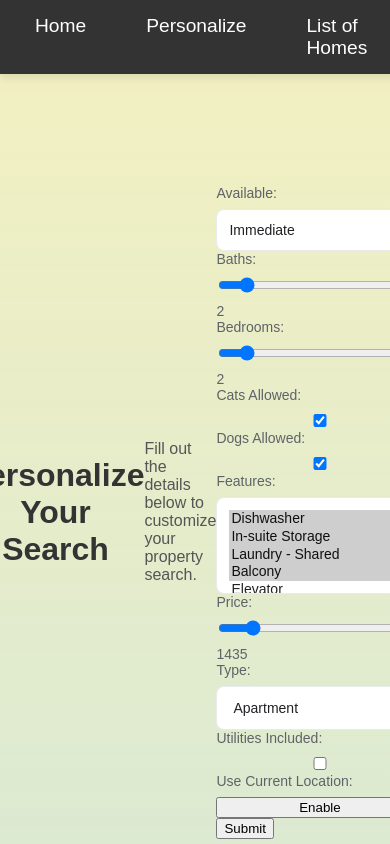
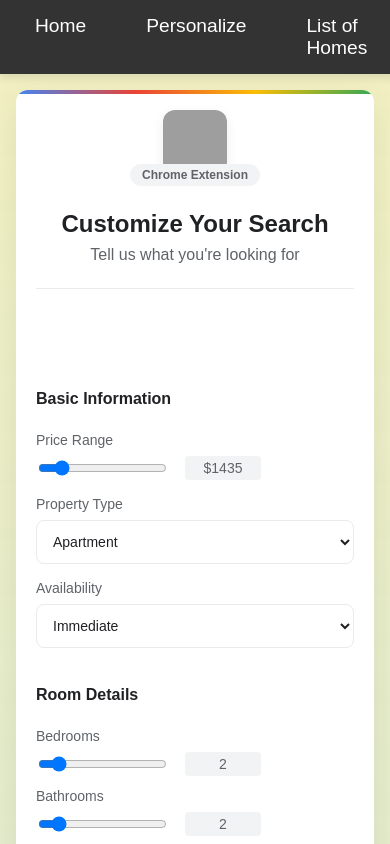
Before and after one commit to HomeHop/HomeHop, a React (Create React App) app in the folder frontend/: page / in a window 390 px wide. Both pictures are taken after a click on the item "Personalize". Built offline with nearby package versions, Linux system fonts and the light colour scheme; grey boxes are pictures that could not be loaded; the HTML template or start-up script is replaced by a standard one.

Commit message:
design pretty

```diff
--- a/frontend/src/components/Personalized/Personalized.css
+++ b/frontend/src/components/Personalized/Personalized.css
@@ -313,4 +313,97 @@ select:focus {
   .form-section {
       gap: 1rem;
   }
+
+  /* Keep all the previous CSS styles and add/modify these: */
+
+/* Loading States */
+.loading-overlay {
+  position: absolute;
+  top: 0;
+  left: 0;
+  right: 0;
+  bottom: 0;
+  background: rgba(255, 255, 255, 0.9);
+  display: flex;
+  justify-content: center;
+  align-items: center;
+  border-radius: 16px;
+  z-index: 10;
 }
+
+.loading-spinner {
+  width: 40px;
+  height: 40px;
+  border: 3px solid #E8EAED;
+  border-radius: 50%;
+  border-top-color: #4285F4;
+  animation: spin 1s linear infinite;
+}
+
+.chrome-card.loading {
+  position: relative;
+}
+
+/* Range Input Styling */
+.range-input {
+  display: flex;
+  align-items: center;
+  gap: 1rem;
+}
+
+.range-value {
+  min-width: 60px;
+  padding: 0.25rem 0.5rem;
+  background: #F2F3F5;
+  border-radius: 4px;
+  text-align: center;
+  font-size: 0.875rem;
+  color: #5F6368;
+}
+
+/* Features Select Styling */
+.features-select {
+  position: relative;
+}
+
+.features-select select {
+  width: 100%;
+  min-height: 120px;
+  padding: 0.5rem;
+  border: 1px solid #E8EAED;
+  border-radius: 8px;
+  font-size: 0.875rem;
+  color: #202124;
+}
+
+.features-select .helper-text {
+  margin-top: 0.5rem;
+  font-size: 0.75rem;
+  color: #5F6368;
+  text-align: right;
+}
+
+/* Range Group */
+.range-group {
+  display: flex;
+  flex-direction: column;
+  gap: 1rem;
+}
+
+@keyframes spin {
+  to {
+    transform: rotate(360deg);
+  }
+}
+
+/* Additional responsive adjustments */
+@media (max-width: 768px) {
+  .range-group {
+    gap: 0.75rem;
+  }
+
+  .features-select select {
+    min-height: 100px;
+  }
+}
+}
--- a/frontend/src/components/Personalized/Personalized.js
+++ b/frontend/src/components/Personalized/Personalized.js
@@ -163,37 +163,142 @@ const Personalize = ({ submitPreferences }) => {
 
 return (
   <div className="personalize-section">
-      <h1>Personalize Your Search</h1>
-      <p>Fill out the details below to customize your property search.</p>
-      {/* blur the form when loading */}
-      {/* {loading && <div className="loading-spinner"></div>} */}
-      <form className="personalize-form" onSubmit={handleSubmit}>
+    <div className={`chrome-card ${loading ? 'loading' : ''}`}>
+      <div className="content-wrapper">
+        {/* Header */}
+        <div className="extension-header fade-in">
+          <div className="logo-container">
+            <img src="../images/icon.png" alt="HomeHop Extension" className="extension-logo" />
+            <div className="chrome-badge">Chrome Extension</div>
+          </div>
+          <h1>Customize Your Search</h1>
+          <p className="subtitle">Tell us what you're looking for</p>
+          <div className="divider"></div>
+        </div>
+
+        {/* Form */}
+        <form className="preferences-form slide-up" onSubmit={handleSubmit}>
+          <div className="form-grid">
+            {/* Basic Info Section */}
+            <div className="form-section">
+              <h2>Basic Information</h2>
+              <div className="input-group">
                 <label>
-          Available:
-          <input type="text" name="available" value={preferences.available} onChange={handleChange} />
+                  Price Range
+                  <div className="range-input">
+                    <input
+                      type="range"
+                      name="price"
+                      min="0"
+                      max="10000"
+                      value={preferences.price}
+                        onChange={handleChange}
+                      />
+                      <span className="range-value">${preferences.price}</span>
+                    </div>
+                  </label>
+                </div>
+
+                <div className="input-group">
+                  <label>
+                    Property Type
+                    <select name="type" value={preferences.type} onChange={handleChange}>
+                      <option value="Apartment">Apartment</option>
+                      <option value="House">House</option>
+                      <option value="Studio">Studio</option>
+                      <option value="Condo">Condo</option>
+                    </select>
+                  </label>
+                </div>
+
+                <div className="input-group">
+                  <label>
+                    Availability
+                    <select name="available" value={preferences.available} onChange={handleChange}>
+                      <option value="Immediate">Immediate</option>
+                      <option value="1 Month">1 Month</option>
+                      <option value="2 Months">2 Months</option>
+                      <option value="3+ Months">3+ Months</option>
+                    </select>
+                  </label>
+                </div>
+              </div>
+
+              {/* Features Section */}
+              <div className="form-section">
+                <h2>Room Details</h2>
+                <div className="range-group">
+                  <label>
+                    Bedrooms
+                    <div className="range-input">
+                      <input
+                        type="range"
+                        name="bedrooms"
+                        min="1"
+                        max="10"
+                        value={preferences.bedrooms}
+                        onChange={handleChange}
+                      />
+                      <span className="range-value">{preferences.bedrooms}</span>
+                    </div>
                   </label>
                   <label>
-          Baths:
-          <input type="range" name="baths" min="1" max="10" value={preferences.baths} onChange={handleChange} />
-          <span>{preferences.baths}</span>
+                    Bathrooms
+                    <div className="range-input">
+                      <input
+                        type="range"
+                        name="baths"
+                        min="1"
+                        max="10"
+                        value={preferences.baths}
+                        onChange={handleChange}
+                      />
+                      <span className="range-value">{preferences.baths}</span>
+                    </div>
                   </label>
-        <label>
-          Bedrooms:
-          <input type="range" name="bedrooms" min="1" max="10" value={preferences.bedrooms} onChange={handleChange} />
-          <span>{preferences.bedrooms}</span>
+                </div>
+
+                <div className="checkbox-group">
+                  <label className="checkbox-label">
+                    <input
+                      type="checkbox"
+                      name="cats"
+                      checked={preferences.cats}
+                      onChange={handleChange}
+                    />
+                    <span>Cats Allowed</span>
                     </label>
-        <label>
-          Cats Allowed:
-          <input type="checkbox" name="cats" checked={preferences.cats} onChange={handleChange} />
+                  <label className="checkbox-label">
+                    <input
+                      type="checkbox"
+                      name="dogs"
+                      checked={preferences.dogs}
+                      onChange={handleChange}
+                    />
+                    <span>Dogs Allowed</span>
                   </label>
-        <label>
-          Dogs Allowed:
-          <input type="checkbox" name="dogs" checked={preferences.dogs} onChange={handleChange} />
+                  <label className="checkbox-label">
+                    <input
+                      type="checkbox"
+                      name="utilities_included"
+                      checked={preferences.utilities_included}
+                      onChange={handleChange}
+                    />
+                    <span>Utilities Included</span>
                   </label>
-        <label>
-          Features:
-          {/* select multiple */}
-          <select multiple name="features" value={preferences.features} onChange={handleFeaturesChange}>
+                </div>
+              </div>
+
+              {/* Features Section */}
+              <div className="form-section full-width">
+                <h2>Additional Features</h2>
+                <div className="features-select">
+                  <select
+                    multiple
+                    name="features"
+                    value={preferences.features}
+                    onChange={handleFeaturesChange}
+                    >
                     <option value="Dishwasher">Dishwasher</option>
                     <option value="In-suite Storage">In-suite Storage</option>
                     <option value="Laundry - Shared">Laundry - Shared</option>
@@ -216,36 +321,42 @@ const Personalize = ({ submitPreferences }) => {
                     <option value="Keyless Entry">Keyless Entry</option>
                     <option value="Security Alarm">Security Alarm</option>
                     <option value="Concierge">Concierge</option>
+                  </select>
+                  <p className="helper-text">Hold Ctrl/Cmd to select multiple features</p>
+                </div>
 
-          </select>
-        </label>
-        <label>
-          Price:
-          <input type="range" name="price" min="0" max="10000" value={preferences.price} onChange={handleChange} />
-          <span>{preferences.price}</span>
-        </label>
-        <label>
-          Type:
-          <select name="type" value={preferences.type} onChange={handleChange}>
-            <option value="Apartment">Apartment</option>
-            <option value="House">House</option>
-            <option value="Studio">Studio</option>
-            <option value="Condo">Condo</option>
-          </select>
-        </label>
-        <label>
-          Utilities Included:
-          <input type="checkbox" name="utilities_included" checked={preferences.utilities_included} onChange={handleChange} />
-        </label>
-        <label>
-          Use Current Location:
-          <button type="button" onClick={handleLocationToggle}>
-            {preferences.useCurrentLocation ? 'Disable' : 'Enable'}
+                <button
+                type="button"
+                className={`location-button ${preferences.useCurrentLocation ? 'active' : ''}`}
+                onClick={handleLocationToggle}
+              >
+                <svg className="location-icon" viewBox="0 0 24 24" fill="none" xmlns="http://www.w3.org/2000/svg">
+                  <path d="M12 2C8.13 2 5 5.13 5 9c0 5.25 7 13 7 13s7-7.75 7-13c0-3.87-3.13-7-7-7zm0 9.5c-1.38 0-2.5-1.12-2.5-2.5s1.12-2.5 2.5-2.5 2.5 1.12 2.5 2.5-1.12 2.5-2.5 2.5z" fill="currentColor"/>
+                </svg>
+                {preferences.useCurrentLocation ? 'Location Enabled' : 'Use Current Location'}
               </button>
-        </label>
-        <button type="submit">Submit</button>
-        {/* {loading && <div className="loading-spinner">Loading...</div>} */}
+            </div>
+          </div>
+
+          <button type="submit" className="cta-button" disabled={loading}>
+            <span className="button-content">
+              {loading ? 'Finding Homes...' : 'Find My Perfect Home'}
+              {!loading && (
+                <svg className="arrow-icon" viewBox="0 0 24 24" fill="none" xmlns="http://www.w3.org/2000/svg">
+                  <path d="M5 12H19M19 12L12 5M19 12L12 19" stroke="currentColor" strokeWidth="2" strokeLinecap="round" strokeLinejoin="round"/>
+                </svg>
+              )}
+            </span>
+          </button>
         </form>
+      </div>
+
+      {loading && (
+        <div className="loading-overlay">
+          <div className="loading-spinner"></div>
+        </div>
+      )}
+    </div>
     </div>
   );
 };
```
Lines whose indentation alone changed are shown as unchanged.
